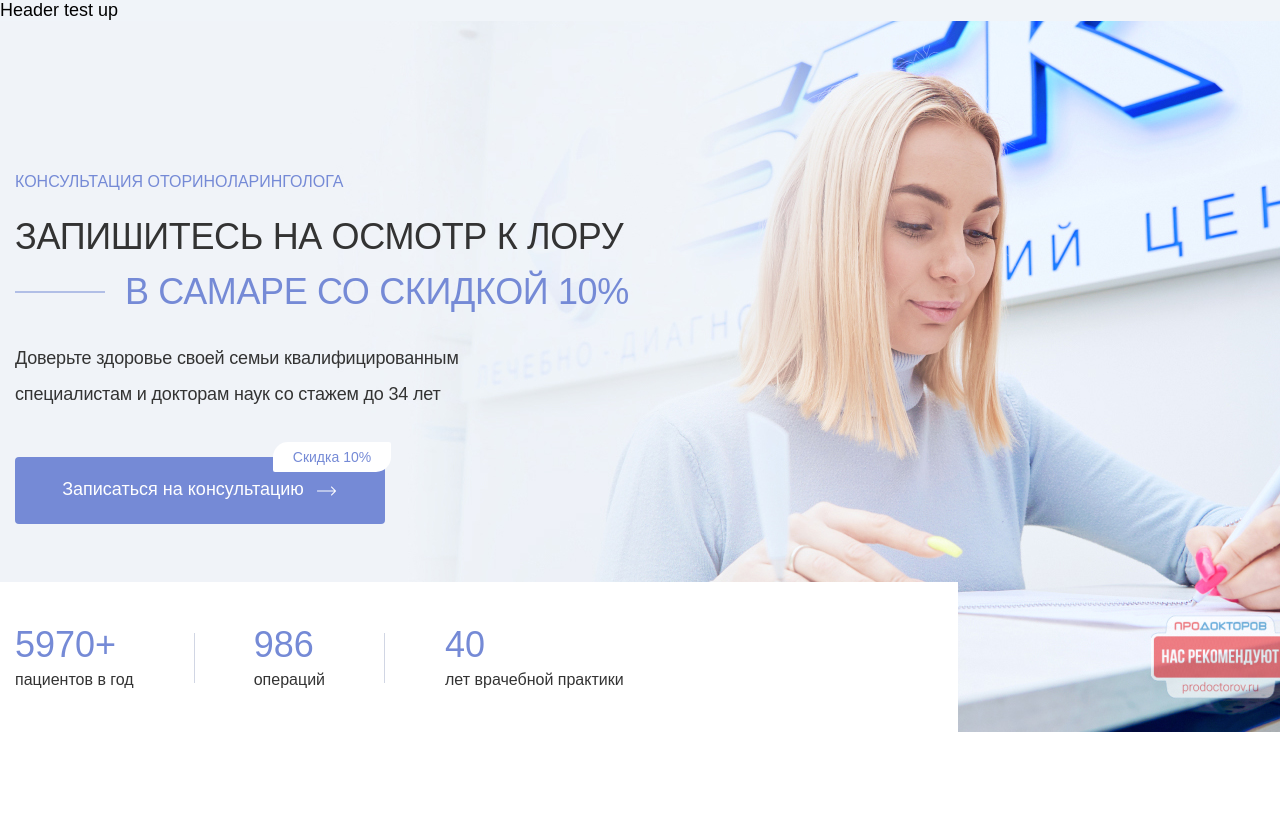
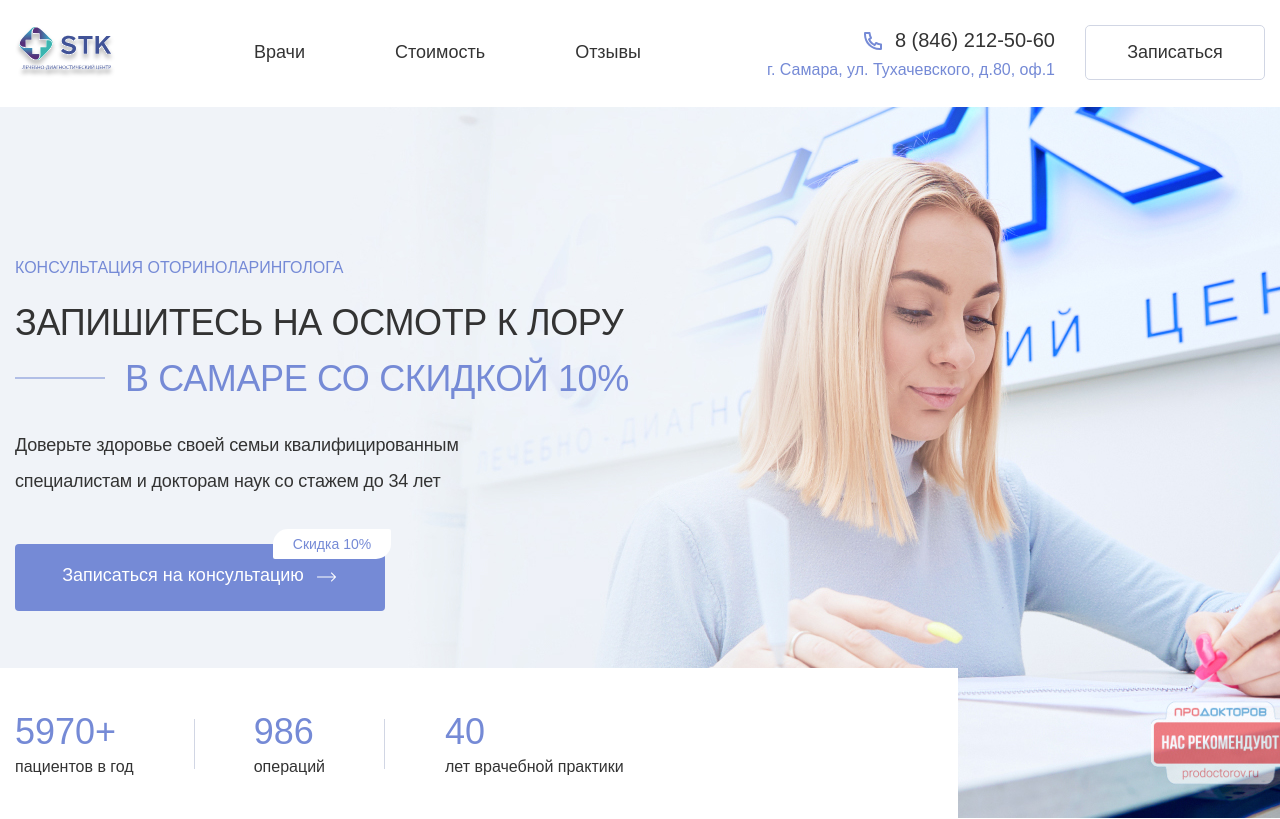
Before and after one commit to D-Pavlenko/STK, a website: page src/index.html in a window 1280 px wide. Shown: the top 819 px of the page. Drawn offline with nearby package versions, Linux system fonts and the light colour scheme; files that its build step writes are made by us from their sources.

Commit message:
STK-headr

```diff
--- /dev/null
+++ b/src/scss/_base/_header.scss
@@ -0,0 +1,106 @@
+.header_wrapper {
+    background: $white;
+}
+
+.header {
+    padding-top: 25px;
+    padding-bottom: 27px;
+    display: flex;
+    justify-content: space-between;
+    align-items: center;
+    width: 100%;
+
+    &__logo {
+        flex: 0 0 150px;
+
+        img {
+            width: 100px;
+        }
+    }
+
+    &__menu {
+        display: flex;
+        gap: 90px;
+
+        @media (max-width: $breakepoint_lg) {
+            display: none;
+        }
+
+        &-item {
+            text-decoration: none;
+            font-weight: 300;
+            line-height: 15px;
+            color: $black;
+            transition: .2s ease-in-out;
+
+            &:hover {
+                color: $accent;
+            }
+        }
+    }
+
+    &__info {
+        flex: 0 0 535px;
+        display: flex;
+        justify-content: end;
+        align-items: center;
+        gap: 30px;
+
+        @media (max-width: $breakepoint_md) {
+            display: none;
+        }
+
+        &-box {
+            display: flex;
+            flex-direction: column;
+            align-items: flex-end;
+        }
+
+        &-phone {
+            display: flex;
+            align-items: center;
+            text-decoration: none;
+            font-weight: 400;
+            font-size: 20px;
+            line-height: 19px;
+            text-align: right;
+            text-transform: uppercase;
+            color: $black;
+            margin-bottom: 9px;
+
+            img {
+                width: 24px;
+                height: 24px;
+                margin-right: 10px;
+            }
+        }
+
+        &-address {
+            font-weight: 400;
+            font-size: 16px;
+            line-height: 15px;
+            font-style: normal;
+            color: $accent;
+        }
+
+        &-btn {
+            display: block;
+            border: 1px solid $grey;
+            border-radius: 5px;
+            width: 180px;
+            padding: 18px;
+            text-decoration: none;
+            font-weight: 400;
+            line-height: 17px;
+            text-align: center;
+            color: $black;
+            transition: background .3s ease-out;
+
+            &:hover {
+                border: 1px solid $accent;
+                background: $accent;
+                color: $white;
+            }
+        }
+    }
+}
--- a/src/scss/index.scss
+++ b/src/scss/index.scss
@@ -1,4 +1,5 @@
 @import "_base/normalize";
 @import "_base/_general";
+@import "_base/header";
 @import "_base/hero";
 @import "_base/about";
--- a/src/templates/_base/_header.html
+++ b/src/templates/_base/_header.html
@@ -1 +1,26 @@
-<header>Header test up</header>
+<header class="header_wrapper">
+    <div class="header container">
+        <a href="index.html" class="header__logo">
+            <img src="./images/header/logo.svg" alt="Лечебно-диагностический центр STK" />
+        </a>
+
+        <nav class="header__menu">
+            <a href="#" class="header__menu-item">Врачи</a>
+            <a href="#" class="header__menu-item">Стоимость</a>
+            <a href="#" class="header__menu-item">Отзывы</a>
+        </nav>
+
+        <div class="header__info">
+            <div class="header__info-box">
+                <a href="tel:88462125060" class="header__info-phone">
+                    <img src="./images/header/call.svg" alt="Позвонить">
+                    8 (846) 212-50-60
+                </a>
+                <address class="header__info-address">
+                    г. Самара, ул. Тухачевского, д.80, оф.1
+                </address>
+            </div>
+            <a href="#" class="header__info-btn">Записаться</a>
+        </div>
+    </div>
+</header>
```
Also changed, not shown: src/images/header/call.svg (added), src/images/header/logo.svg (added).
